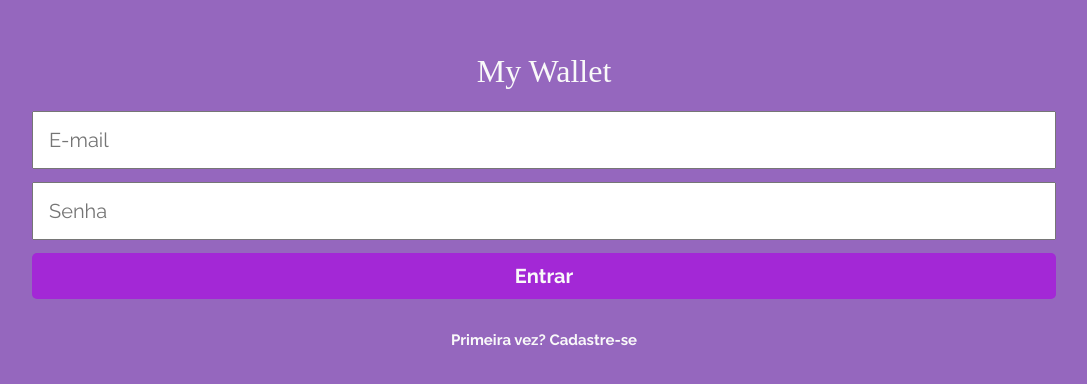
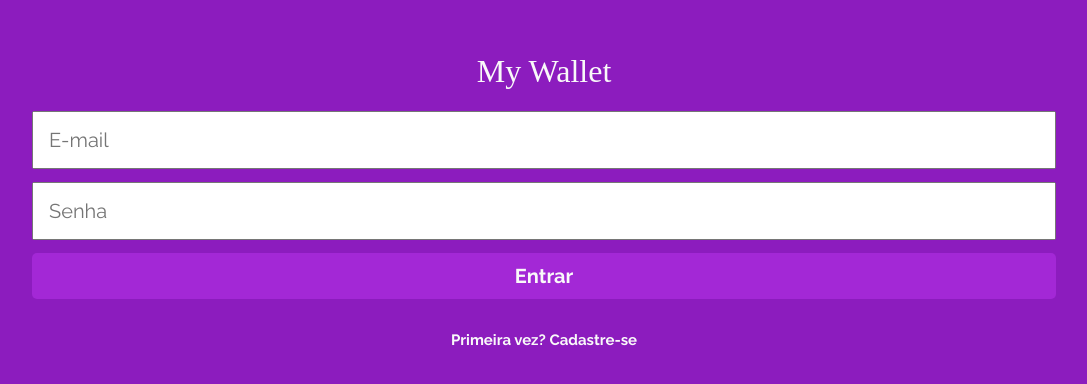
Before and after one commit to camoesprogramming/My-Wallet, a React (Create React App) app: page / in a window 1280 px wide. Shown: the part 198-582 px from the top of the page, without its empty margins (96-1183 px from the left). Built offline with nearby package versions, Linux system fonts and the light colour scheme; a web font is replaced by a local one.

Commit message:
cores de elementos dos compoentes que formam as páginas sign in e sign up modificadas além do authContext excluído por questões de bug

```diff
--- a/src/App.tsx
+++ b/src/App.tsx
@@ -4,12 +4,10 @@ import SignUp from "./Pages/SignUp";
 import Home from "./Pages/Home";
 import NewIncome from "./Pages/NewIncome";
 import NewExpense from "./Pages/NewExpense";
-import AuthenticationProvider from "./Contexts/AuthContext"
 
 function App() {
   return (
     <BrowserRouter>
-      <AuthenticationProvider>
       <Routes>
         <Route path="/" element={<SignIn />} />
         <Route path="/signUp" element={<SignUp />} />
@@ -17,7 +15,6 @@ function App() {
         <Route path="/new-income" element={<NewIncome />} />
         <Route path="/new-expense" element={<NewExpense />} />
       </Routes>
-      </AuthenticationProvider>
     </BrowserRouter>
   );
 }
--- a/src/Components/FormsContainer.tsx
+++ b/src/Components/FormsContainer.tsx
@@ -31,12 +31,12 @@ const Container = styled.div`
   align-items: center;
   justify-content: center;
   height: 100vh;
-  background-color: #9567be;
+  background-color: #8c1cbe;
 
   h1 {
     font-family: Saira Stencil One;
     color: #f9f9f9;
-    background-color: #9567be;
+    background-color: #8c1cbe;
     font-size: 32px;
     margin-bottom: 24px;
   }
@@ -50,10 +50,10 @@ const Container = styled.div`
     text-align: left;
     color: #f9f9f9;
     margin-top: 32px;
-    background-color: #9567BE;
+    background-color: #8c1cbe;
   }
 
-  a {
-    background-color: #9567BE;
-  }
+    a {
+      background-color: #8c1cbe;
+    }
 `;
--- a/src/Components/SignInForm.tsx
+++ b/src/Components/SignInForm.tsx
@@ -50,7 +50,7 @@ const FormContainer = styled.form`
   flex-direction: column;
   justify-content: center;
   align-items: center;
-  background-color: #9567BE;
+  background-color: #8c1cbe;
   width: 80%;
 
   input, button {
@@ -71,7 +71,7 @@ const FormContainer = styled.form`
   }
 
   button {
-    background-color: #A328D6;
+    background-color: #a328d6;
     color: #f9f9f9;
     font-family: 'Raleway';
     font-size: 20px;
--- a/src/Components/SignUpForm.tsx
+++ b/src/Components/SignUpForm.tsx
@@ -55,7 +55,7 @@ const FormContainer = styled.form`
   flex-direction: column;
   justify-content: center;
   align-items: center;
-  background-color: #9567be;
+  background-color: #8c1cbe;
   width: 80%;
 
   input,
--- a/src/Contexts/AuthContext.tsx
+++ /dev/null
@@ -1,41 +0,0 @@
-import { createContext, useEffect, useState } from "react";
-import { useNavigate } from "react-router-dom";
-
-export const AuthContext = createContext<UserContextType | undefined>(
-  undefined
-);
-
-type UserData = {
-  token: string ;
-};
-
-type UserContextType = {
-  token: UserData;
-  setToken: React.Dispatch<React.SetStateAction<UserData>>;
-};
-
-export default function AuthenticationProvider({
-  children,
-}: {
-  children: React.ReactNode;
-}) {
-  const localUserData = JSON.parse(localStorage.getItem("userData") || '{"token":""}') as UserData;
-  const [token, setToken] = useState(
-    localUserData === null ? {token: ""} : localUserData
-  );
-  const navigate = useNavigate();
-
-  useEffect(() => {
-    if (localUserData === null || {token: ""}) {
-      navigate("/");
-    } else {
-      navigate("/home");
-    }
-  });
-
-  return (
-    <AuthContext.Provider value={{ token, setToken }}>
-      {children}
-    </AuthContext.Provider>
-  );
-}
```
Also changed, not shown: 1 other file (tests, documents, lock files or other folders). Lines whose indentation alone changed are shown as unchanged.
